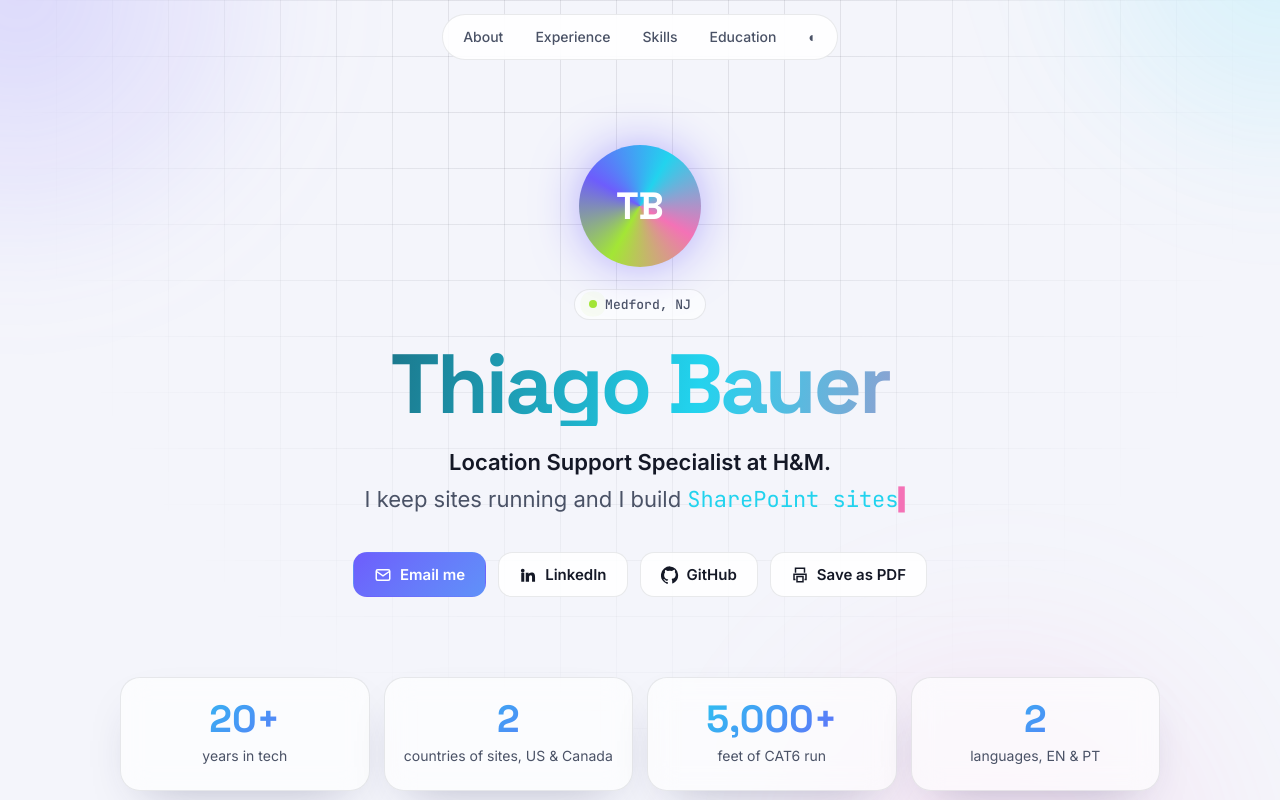
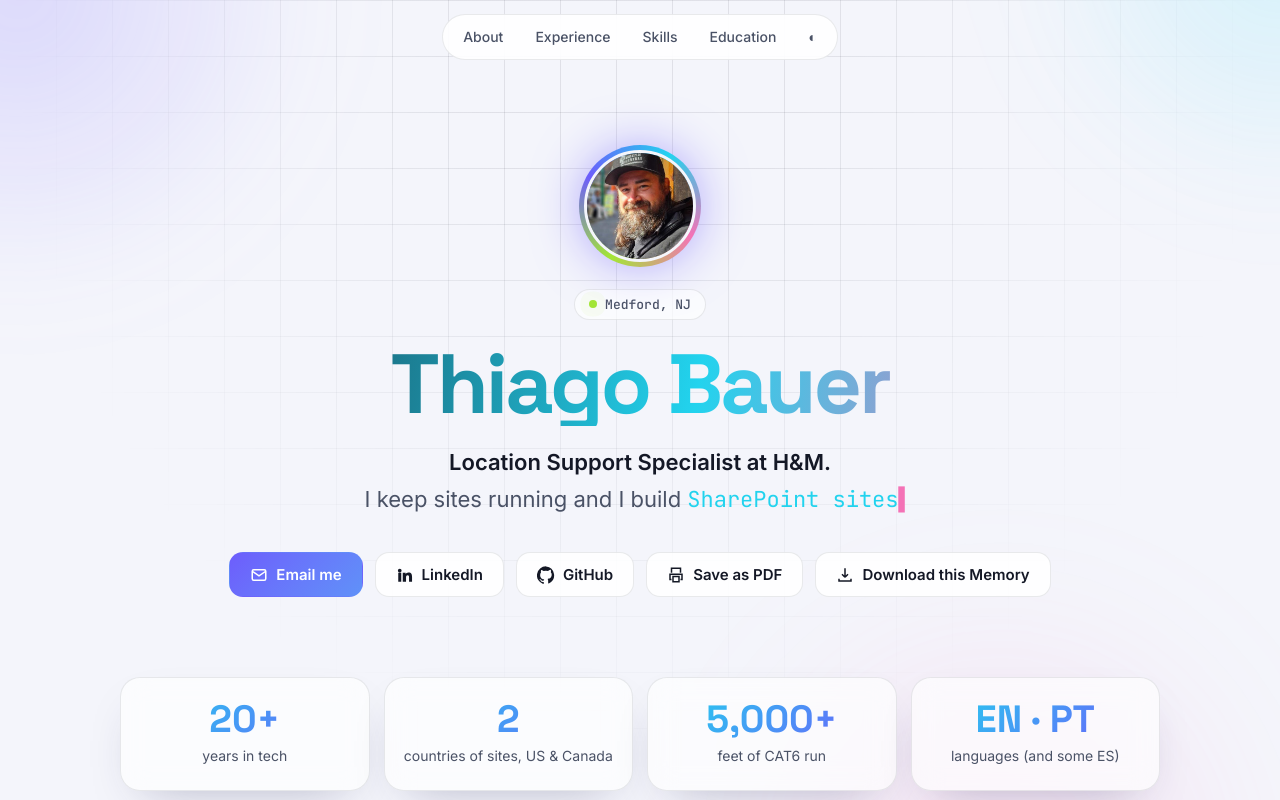
Before and after one commit to thiagopanda/thiagopanda.github.io, a plain HTML site: page index.html in a window 1280 px wide. Shown: the top 800 px of the page. Drawn offline with Linux system fonts and the light colour scheme.

Commit message:
Add photo, PDF and Markdown downloads
Co-Authored-By: Claude Opus 5.5 <noreply@anthropic.com>

```diff
--- a/index.html
+++ b/index.html
@@ -75,6 +75,9 @@
   .avatar::before { content: ""; position: absolute; inset: -5px; border-radius: 50%; z-index: -1;
     background: conic-gradient(from var(--a), var(--c1), var(--c2), var(--c3), var(--c4), var(--c1));
     animation: spin 6s linear infinite; }
+  .avatar img { width: 100%; height: 100%; border-radius: 50%; object-fit: cover; display: block; border: 3px solid var(--bg); }
+  #typed2 { color: #f2f4f8; font-family: "Space Grotesk", sans-serif; }
+  :root[data-theme="light"] #typed2 { color: var(--text); }
   @keyframes spin { to { --a: 360deg; } }
   .status { display: inline-flex; gap: 8px; align-items: center; font: 500 13px "JetBrains Mono", monospace;
     color: var(--muted); padding: 6px 14px; border-radius: 999px; background: var(--glass); border: 1px solid var(--border); margin-bottom: 22px; }
@@ -205,7 +208,7 @@
     nav, .aurora, .grid-bg, .progress, .cta, .mini .more, .avatar::before { display: none !important; }
     .reveal { opacity: 1 !important; transform: none !important; }
     .card { backdrop-filter: none; }
-    h1 { background: none; color: #111; -webkit-text-fill-color: #111; }
+    h1, .stat .n { background: none !important; color: #111 !important; -webkit-text-fill-color: #111 !important; }
     header.hero { padding: 10px 0; }
   }
 </style>
@@ -225,7 +228,7 @@
 
 <div class="wrap">
   <header class="hero">
-    <div class="avatar" aria-hidden="true">TB</div>
+    <div class="avatar"><img src="me.jpg" alt="Thiago Bauer" width="112" height="112"></div>
     <div class="status"><span class="dot"></span> Medford, NJ</div>
     <h1>Thiago Bauer</h1>
     <p class="tagline"><b>Location Support Specialist at H&amp;M.</b><br>I keep sites running and I build <span class="typed" id="typed">Power Apps</span></p>
@@ -236,8 +239,10 @@
         <svg viewBox="0 0 24 24" fill="currentColor"><path d="M4.98 3.5a2.5 2.5 0 1 1 0 5 2.5 2.5 0 0 1 0-5ZM3 9h4v12H3zM9 9h3.8v1.7h.05c.53-1 1.83-2.05 3.77-2.05 4.03 0 4.78 2.65 4.78 6.1V21h-4v-5.6c0-1.34-.03-3.06-1.86-3.06-1.87 0-2.15 1.46-2.15 2.96V21H9z"/></svg>LinkedIn</a>
       <a class="btn" href="https://github.com/thiagopanda" target="_blank" rel="noopener">
         <svg viewBox="0 0 24 24" fill="currentColor"><path d="M12 .5a12 12 0 0 0-3.8 23.4c.6.1.8-.3.8-.6v-2c-3.3.7-4-1.6-4-1.6-.6-1.4-1.4-1.8-1.4-1.8-1-.7.1-.7.1-.7 1.2.1 1.8 1.2 1.8 1.2 1 1.8 2.8 1.3 3.5 1 .1-.8.4-1.3.7-1.6-2.7-.3-5.5-1.3-5.5-5.9 0-1.3.5-2.4 1.2-3.2-.1-.3-.5-1.5.1-3.2 0 0 1-.3 3.3 1.2a11.5 11.5 0 0 1 6 0C17.3 4.7 18.3 5 18.3 5c.7 1.7.2 2.9.1 3.2.8.8 1.2 1.9 1.2 3.2 0 4.6-2.8 5.6-5.5 5.9.4.4.8 1.1.8 2.2v3.3c0 .3.2.7.8.6A12 12 0 0 0 12 .5Z"/></svg>GitHub</a>
-      <button class="btn" type="button" onclick="print()">
-        <svg viewBox="0 0 24 24" fill="none" stroke="currentColor" stroke-width="2"><path d="M6 9V3h12v6M6 18H4v-7h16v7h-2M8 14h8v7H8z"/></svg>Save as PDF</button>
+      <a class="btn" href="resume.pdf" download="Thiago-Bauer-Resume.pdf">
+        <svg viewBox="0 0 24 24" fill="none" stroke="currentColor" stroke-width="2"><path d="M6 9V3h12v6M6 18H4v-7h16v7h-2M8 14h8v7H8z"/></svg>Save as PDF</a>
+      <a class="btn" href="resume.md" download="Thiago-Bauer-Resume.md">
+        <svg viewBox="0 0 24 24" fill="none" stroke="currentColor" stroke-width="2"><path d="M12 3v12m0 0-4-4m4 4 4-4M4 17v3h16v-3"/></svg>Download this Memory</a>
     </div>
   </header>
 
@@ -245,7 +250,7 @@
     <div class="card stat reveal"><div class="n" data-count="20" data-suffix="+">20+</div><div class="l">years in tech</div></div>
     <div class="card stat reveal"><div class="n" data-count="2">2</div><div class="l">countries of sites, US &amp; Canada</div></div>
     <div class="card stat reveal"><div class="n" data-count="5000" data-suffix="+">5,000+</div><div class="l">feet of CAT6 run</div></div>
-    <div class="card stat reveal"><div class="n" data-count="2">2</div><div class="l">languages, EN &amp; PT</div></div>
+    <div class="card stat reveal"><div class="n">EN · PT</div><div class="l">languages (and some ES)</div></div>
   </div>
 
   <section id="about">
```
Also changed, not shown: me.jpg (added), 2 other files.
